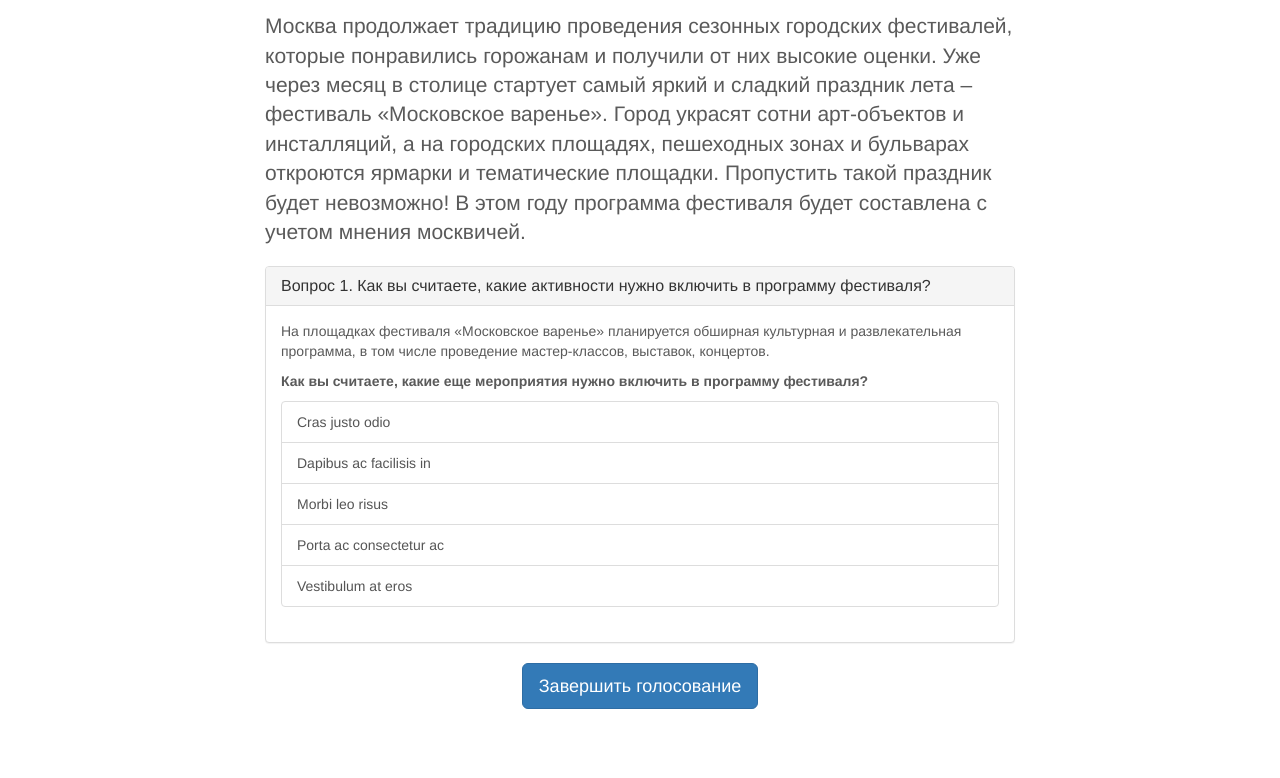
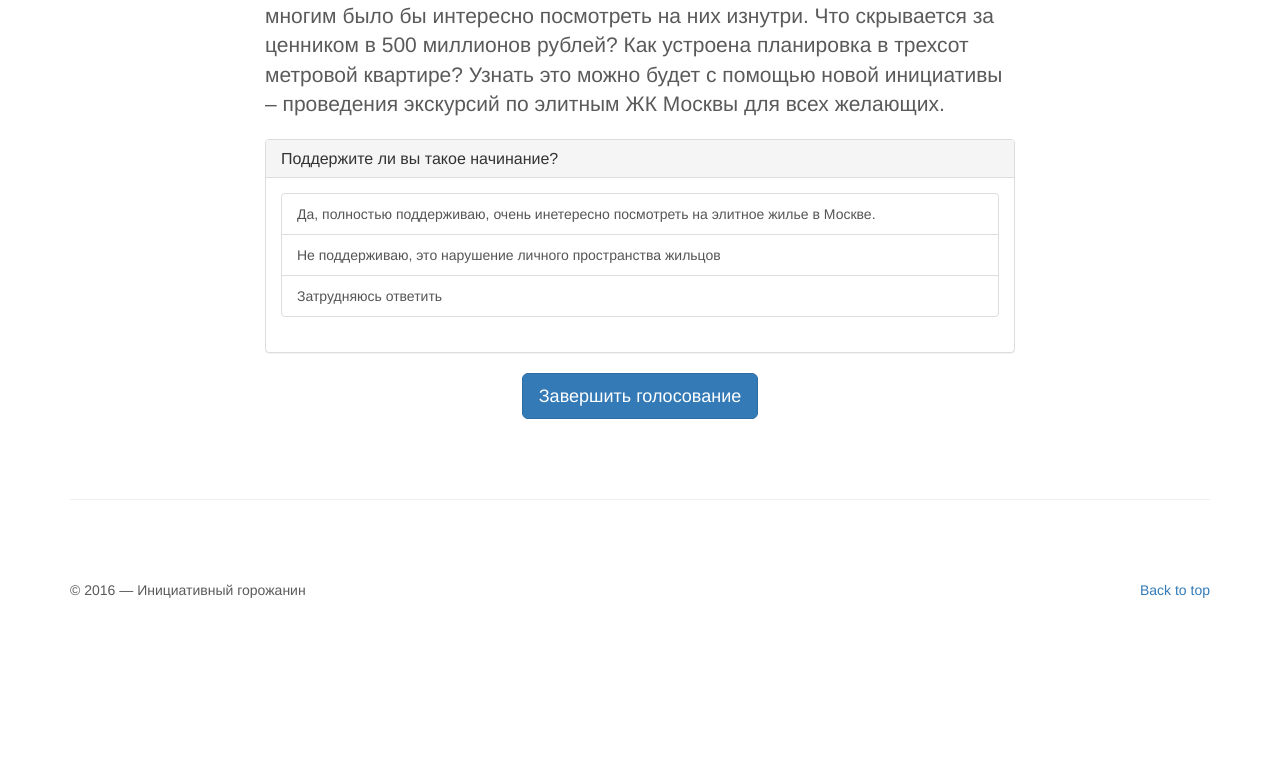
Before and after one commit to Molokanova/active, a website: page question-1.html in a window 1280 px wide. Shown: the part 248-1026 px from the top of the page. After the commit the page ends 898 px from the top, so only its background shows below. Drawn offline with nearby package versions, Linux system fonts and the light colour scheme.

Commit message:
question template

```diff
--- a/question-1.html
+++ b/question-1.html
@@ -81,22 +81,18 @@
         <div class="col-md-2"></div>
         <div class="col-md-8">
           <div class="page-header">
-            <h1>Программа фестиваля «Московское варенье»</h1>
+            <h1>Экскурсии по элитному жилью в Москве</h1>
           </div>
-          <p class="lead">Москва продолжает традицию проведения сезонных городских фестивалей, которые понравились горожанам и получили от них высокие оценки. Уже через месяц в столице стартует самый яркий и сладкий праздник лета – фестиваль «Московское варенье». Город украсят сотни арт-объектов и инсталляций, а на городских площадях, пешеходных зонах и бульварах откроются ярмарки и тематические площадки. Пропустить такой праздник будет невозможно! В этом году программа фестиваля будет составлена с учетом мнения москвичей.</p>
+          <p class="lead">В Москве очень много элитных жилых комплексов, все они очень разные и многим было бы интересно посмотреть на них изнутри. Что скрывается за ценником в 500 миллионов рублей? Как устроена планировка в трехсот метровой квартире? Узнать это можно будет с помощью новой инициативы – проведения экскурсий по элитным ЖК Москвы для всех желающих.</p>
           <div class="panel panel-default">
             <div class="panel-heading">
-              <h3 class="panel-title">Вопрос 1. Как вы считаете, какие активности нужно включить в программу фестиваля?</h3>
+              <h3 class="panel-title">Поддержите ли вы такое начинание?</h3>
             </div>
             <div class="panel-body">
-              <p>На площадках фестиваля «Московское варенье» планируется обширная культурная и развлекательная программа, в том числе проведение мастер-классов, выставок, концертов.</p>
-              <p><strong>Как вы считаете, какие еще мероприятия нужно включить в программу фестиваля?</strong></p>
               <div class="list-group">
-                <button type="button" class="vote list-group-item" onClick="ga('send', 'event', 'Question 1', 'Answer 1');">Cras justo odio<span class="glyphicon glyphicon-ok form-control-feedback" style="display:none;" aria-hidden="true"></span></button>
-                <button type="button" class="vote list-group-item" onClick="ga('send', 'event', 'Question 1', 'Answer 2');">Dapibus ac facilisis in<span class="glyphicon glyphicon-ok form-control-feedback" style="display:none;" aria-hidden="true"></span></button>
-                <button type="button" class="vote list-group-item" onClick="ga('send', 'event', 'Question 1', 'Answer 3');">Morbi leo risus<span class="glyphicon glyphicon-ok form-control-feedback" style="display:none;" aria-hidden="true"></span></button>
-                <button type="button" class="vote list-group-item" onClick="ga('send', 'event', 'Question 1', 'Answer 4');">Porta ac consectetur ac<span class="glyphicon glyphicon-ok form-control-feedback" style="display:none;" aria-hidden="true"></span></button>
-                <button type="button" class="vote list-group-item" onClick="ga('send', 'event', 'Question 1', 'Answer 5');">Vestibulum at eros<span class="glyphicon glyphicon-ok form-control-feedback" style="display:none;" aria-hidden="true"></span></button>
+                <button type="button" class="vote list-group-item" onClick="ga('send', 'event', 'Question 1', 'Answer 1');">Да, полностью поддерживаю, очень инетересно посмотреть на элитное жилье в Москве. <span class="glyphicon glyphicon-ok form-control-feedback" style="display:none;" aria-hidden="true"></span></button>
+                <button type="button" class="vote list-group-item" onClick="ga('send', 'event', 'Question 1', 'Answer 2');">Не поддерживаю, это нарушение личного пространства жильцов<span class="glyphicon glyphicon-ok form-control-feedback" style="display:none;" aria-hidden="true"></span></button>
+                <button type="button" class="vote list-group-item" onClick="ga('send', 'event', 'Question 1', 'Answer 3');">Затрудняюсь ответить<span class="glyphicon glyphicon-ok form-control-feedback" style="display:none;" aria-hidden="true"></span></button>
               </div>
             </div>
           </div>
```
